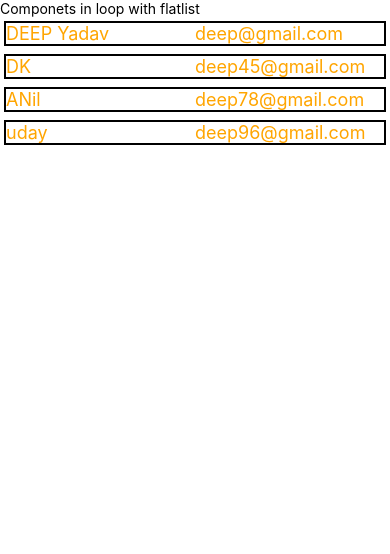
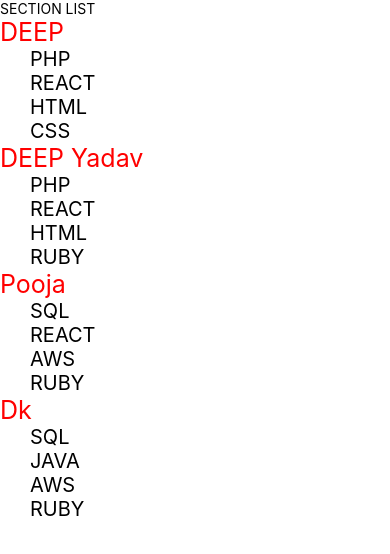
Before and after one commit to deep1524/ReactNative, a React Native app: screen / in a window 390 px wide. Shown: the top 554 px of the page. Built offline with nearby package versions, Linux system fonts and the light colour scheme.

Commit message:
sectionlist

```diff
--- a/App.js
+++ b/App.js
@@ -13,20 +13,20 @@ import Basic from './components/basic';
 import Custom from './components/custom';
 import MakeGrid from './components/MakeGrid';
 import Componentswithfaltlist from './components/Componentswithfaltlist';
+import Section_List from './components/SectionList';
 
 function App() {
   return (
     <>
-      {/* <Basic />
-      <User />
-      <Custom /> */}
-       {/* <MakeGrid /> */}
-      <Componentswithfaltlist/>
+       {/* <Basic />
+       <User/>
+      <Custom />
+       <MakeGrid />
+      <Componentswithfaltlist/> */}
+      <Section_List/>
     </>
   );
 }
 
-const styles = StyleSheet.create({
-  textbox: {fontSize: 18, borderColor: 'red', borderWidth: 2},
-});
+
 export default App;
--- /dev/null
+++ b/components/SectionList.jsx
@@ -0,0 +1,41 @@
+import React from 'react';
+import {SectionList, Text, View} from 'react-native';
+const user = [
+  {
+    id: 1,
+    name: 'DEEP',
+    data: ['PHP', 'REACT', 'HTML', 'CSS'],
+  },
+  {
+    id: 2,
+    name: 'DEEP Yadav',
+    data: ['PHP', 'REACT', 'HTML', 'RUBY'],
+  },
+  {
+    id: 3,
+    name: 'Pooja',
+    data: ['SQL', 'REACT', 'AWS', 'RUBY'],
+  },
+  {
+    id: 4,
+    name: 'Dk',
+    data: ['SQL', 'JAVA', 'AWS', 'RUBY'],
+  },
+];
+const Section_List = () => {
+  return (
+    <View>
+      <Text>SECTION LIST </Text>
+
+      <SectionList
+        sections={user}
+        renderItem={({item}) => <Text style={{fontSize: 20,marginLeft:30}}>{item}</Text>}
+        renderSectionHeader={({section: {name}}) => (
+          <Text style={{color: 'red',fontSize:25}}>{name}</Text>
+        )}
+      />
+    </View>
+  );
+};
+
+export default Section_List;
```
